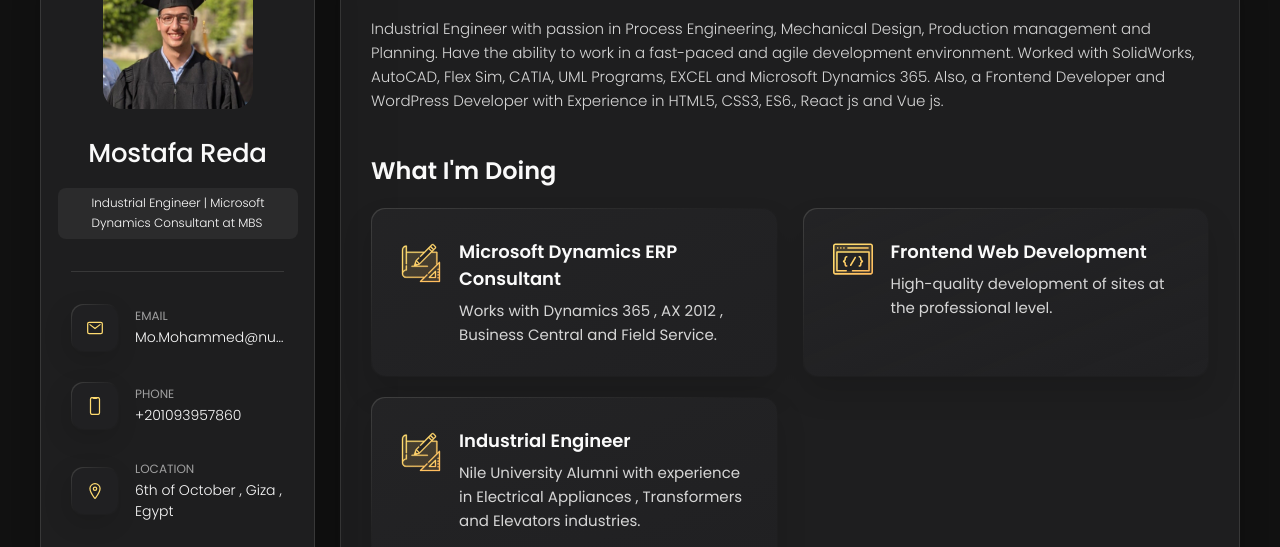
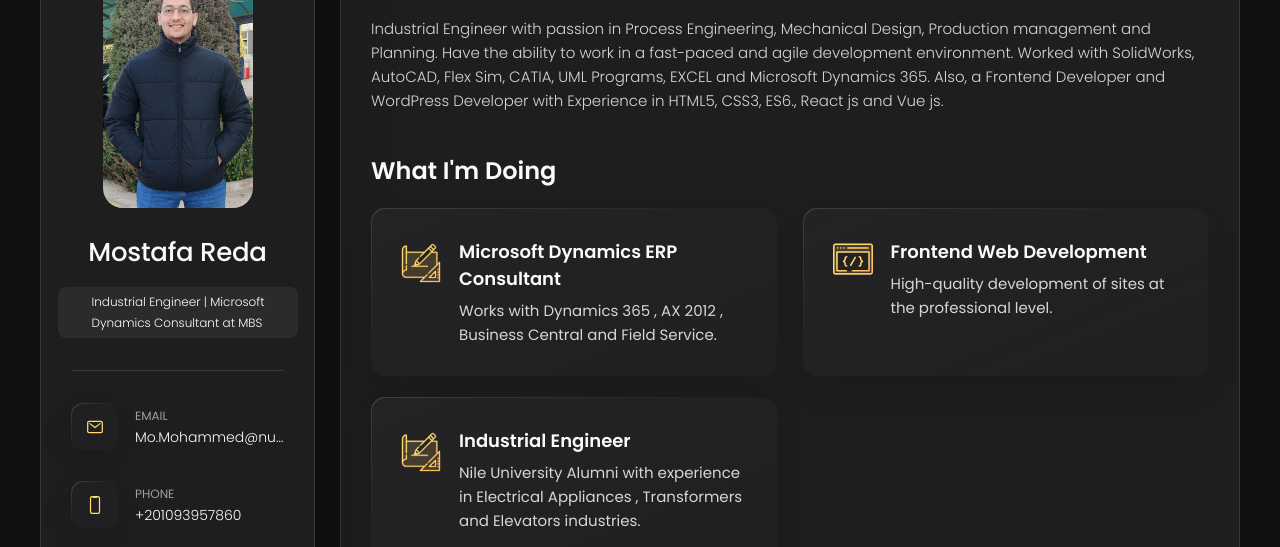
Before and after one commit to mostafa-portfolio/portfolio, a plain HTML site: page index.html in a window 1280 px wide. Shown: the part 162-709 px from the top of the page. Drawn offline with nearby package versions, Linux system fonts and the light colour scheme.

Commit message:
Update index.html

```diff
--- a/index.html
+++ b/index.html
@@ -42,7 +42,7 @@
       <div class="sidebar-info">
 
         <figure class="avatar-box">
-          <img src="./assets/images/1716149052635.jfif" alt="Mostafa Reda" width="80">
+          <img src="./assets/images/1 (1).jpg" alt="Mostafa Reda" width="80">
         </figure>
 
         <div class="info-content">
```
